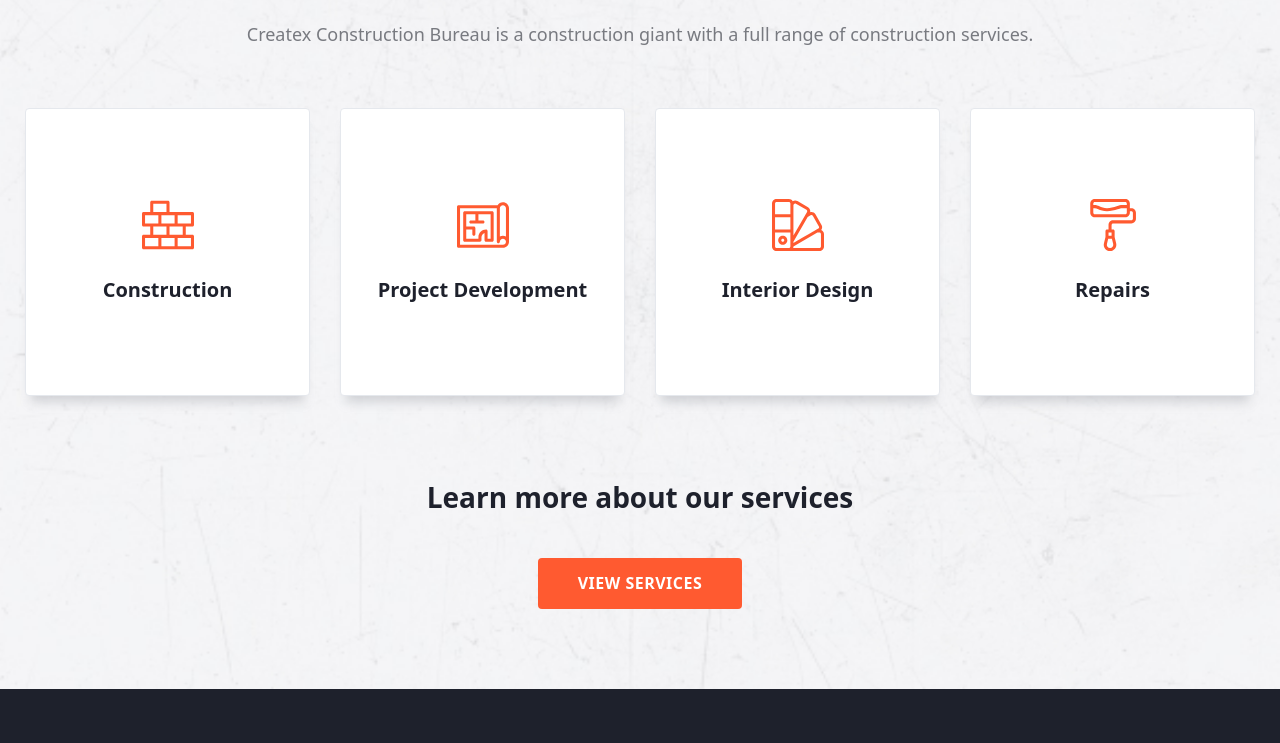
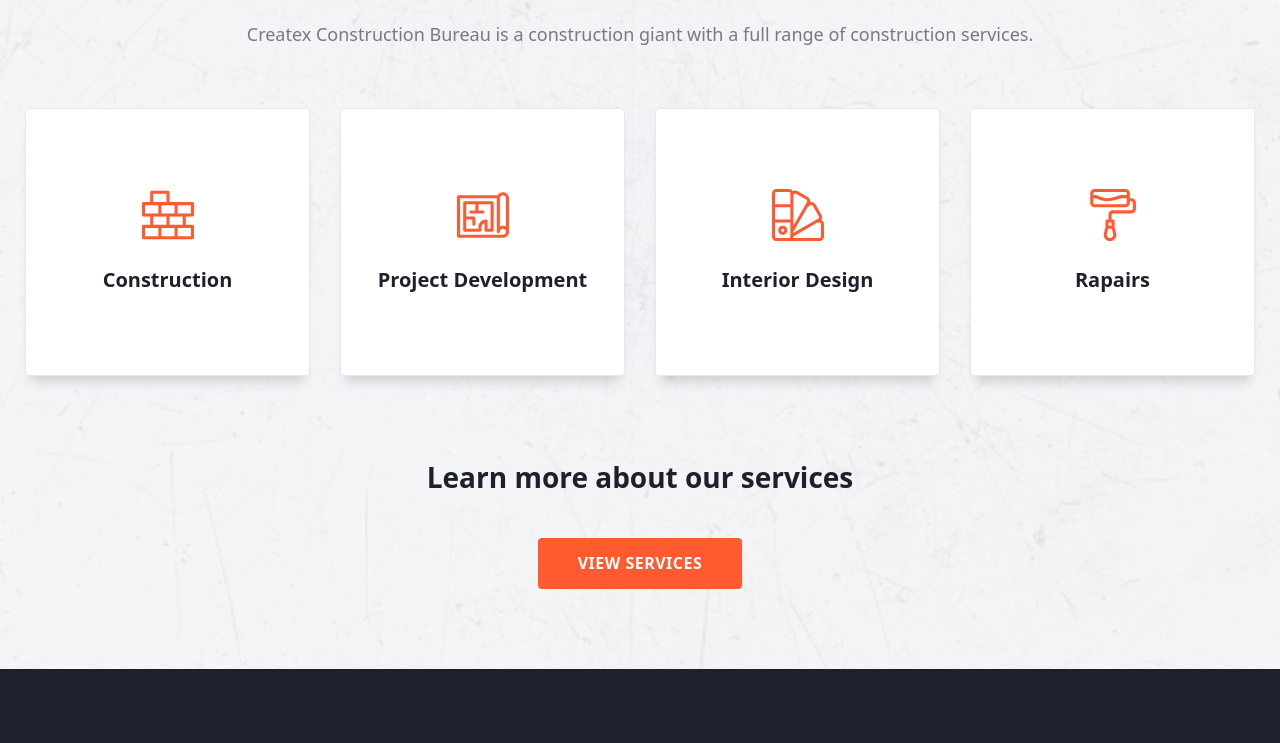
Before and after one commit to Ferym26/createx, a website with bundled scripts: page app/index.html in a window 1280 px wide. Shown: the part 3158-3901 px from the top of the page. Built offline with nearby package versions, Linux system fonts and the light colour scheme.

Commit message:
created dynamic cards in services section

```diff
--- /dev/null
+++ b/app/blocks/card-services/card-services.html
@@ -0,0 +1,35 @@
+<div class="card-services">
+  <div class="card-services__body">
+    <svg class="icon card-services__icon" width="52" height="52">
+      <use class="card-services__icon-use" xlink:href=""></use>
+    </svg>
+    <div class="card-services__name"></div>
+  </div>
+</div>
+
+<!-- <div class="card-services">
+  <div class="card-services__body">
+    <svg class="icon card-services__icon" width="52" height="52">
+      <use class="card-services__icon-use" xlink:href=""></use>
+    </svg>
+    <div class="card-services__name"></div>
+  </div>
+</div> -->
+
+<!-- <div class="card-services">
+  <div class="card-services__body">
+    <svg class="icon card-services__icon" width="52" height="52">
+      <use class="card-services__icon-use" xlink:href=""></use>
+    </svg>
+    <div class="card-services__name"></div>
+  </div>
+</div> -->
+
+<!-- <div class="card-services">
+  <div class="card-services__body">
+    <svg class="icon card-services__icon" width="52" height="52">
+      <use class="card-services__icon-use" xlink:href=""></use>
+    </svg>
+    <div class="card-services__name"></div>
+  </div>
+</div> -->
--- /dev/null
+++ b/app/blocks/card-services/card-services.scss
@@ -0,0 +1,43 @@
+.card-services {
+  --stb-card-icon-fill: var(--stb-orange-100);
+  --stb-card-text-color: var(--stb-gray-900);
+
+  flex-shrink: 0;
+  padding-block: 80px;
+  max-width: 285px;
+  width: 100%;
+
+  background-color: var(--stb-white);
+  border-radius: 4px;
+  border: 1px solid var(--stb-gray-300);
+  box-shadow: var(--stb-shadow-2);
+  cursor: pointer;
+  transition: 0.3s ease-in-out;
+
+  &__body {
+    display: grid;
+    gap: 24px;
+    justify-items: center;
+  }
+
+  &__icon {
+    width: 52px;
+    height: 52px;
+    fill: var(--stb-card-icon-fill);
+  }
+
+  &__name {
+    font-weight: 700;
+    font-size: 20px;
+    line-height: 1.5;
+    color: var(--stb-card-text-color);
+  }
+
+  &:hover {
+    --stb-card-icon-fill: var(--stb-white);
+    --stb-card-text-color: var(--stb-white);
+
+    background-color: var(--stb-gray-600);
+    box-shadow: var(--stb-shadow-3);
+  }
+}
--- a/app/components/header/header.html
+++ b/app/components/header/header.html
@@ -10,7 +10,7 @@
       />
     </div>
     <button class="header__burger-btn" id="burgerBtn" type="button">
-      <svg class="icon burger-icon" width="40" height="40">
+      <svg class="icon burger-icon header__burger-icon" width="40" height="40">
         <use xlink:href="/images/sprite.svg#burger-menu"></use>
       </svg>
     </button>
--- a/app/components/header/header.scss
+++ b/app/components/header/header.scss
@@ -55,14 +55,18 @@
       display: none;
     }
 
-    .burger-icon {
-      fill: var(--stb-burger-icon-color);
-    }
+    // .burger-icon {
+    //   fill: var(--stb-burger-icon-color);
+    // }
 
     &:hover {
       --stb-burger-icon-color: var(--stb-white);
       background-color: var(--stb-gray-800);
     }
+  }
+
+  &__burger-icon {
+    fill: var(--stb-burger-icon-color);
   }
 
   &__nav-list {
--- a/app/components/section-services/section-services.html
+++ b/app/components/section-services/section-services.html
@@ -9,44 +9,16 @@
     </div>
 
     <div class="section-services__list">
-      <div class="section-services__card">
-        <div class="section-services__card-body">
-          <svg class="icon section-services__icon" width="52" height="52">
-            <use
-              xlink:href="/images/sprite.svg#construction-service-icon"
-            ></use>
-          </svg>
-          <div class="section-services__name">Construction</div>
-        </div>
-      </div>
-      <div class="section-services__card">
-        <div class="section-services__card-body">
-          <svg class="icon section-services__icon" width="52" height="52">
-            <use xlink:href="/images/sprite.svg#development-service-icon"></use>
-          </svg>
-          <div class="section-services__name">Project Development</div>
-        </div>
-      </div>
-      <div class="section-services__card">
-        <div class="section-services__card-body">
-          <svg class="icon section-services__icon" width="52" height="52">
-            <use xlink:href="/images/sprite.svg#design-service-icon"></use>
-          </svg>
-          <div class="section-services__name">Interior Design</div>
-        </div>
-      </div>
-      <div class="section-services__card">
-        <div class="section-services__card-body">
-          <svg class="icon section-services__icon" width="52" height="52">
-            <use xlink:href="/images/sprite.svg#repairs-service-icon"></use>
-          </svg>
-          <div class="section-services__name">Repairs</div>
-        </div>
-      </div>
+      <!--#include virtual="/blocks/card-services/card-services.html" -->
+      <!--#include virtual="/blocks/card-services/card-services.html" -->
+      <!--#include virtual="/blocks/card-services/card-services.html" -->
+      <!--#include virtual="/blocks/card-services/card-services.html" -->
     </div>
 
     <div class="section-services__link">
-      <span class="section-services__link-text">Learn more about our services</span>
+      <span class="section-services__link-text">
+        Learn more about our services
+      </span>
       <a href="#" class="button button--l button--primary">View services</a>
     </div>
   </div>
--- /dev/null
+++ b/app/components/section-services/section-services.js
@@ -0,0 +1,32 @@
+export const cards = () => {
+  let cardData = [
+    {
+      icon: "#construction-service-icon",
+      title: "Construction",
+    },
+    {
+      icon: "#development-service-icon",
+      title: "Project Development",
+    },
+    {
+      icon: "#design-service-icon",
+      title: "Interior Design",
+    },
+    {
+      icon: "#repairs-service-icon",
+      title: "Rapairs",
+    },
+  ];
+
+  const cardIcon = document.querySelectorAll(".card-services__icon-use");
+  const cardName = document.querySelectorAll(".card-services__name");
+  if (cardIcon && cardName) {
+    cardData.forEach((card, index) => {
+      cardIcon[index].setAttribute(
+        "xlink:href",
+        `/images/sprite.svg${card.icon}`
+      );
+      cardName[index].innerHTML = card.title;
+    });
+  }
+};
--- a/app/components/section-services/section-services.scss
+++ b/app/components/section-services/section-services.scss
@@ -12,53 +12,10 @@
     flex-wrap: wrap;
   }
 
-  &__card {
-    --stb-card-icon-fill: var(--stb-orange-100);
-    --stb-card-text-color: var(--stb-gray-900);
-
-    flex-shrink: 0;
-    padding-block: 90px;
-    max-width: 285px;
-    width: 100%;
-
-    background-color: var(--stb-white);
-    border-radius: 4px;
-    border: 1px solid var(--stb-gray-300);
-    box-shadow: var(--stb-shadow-2);
-    cursor: pointer;
-    transition: 0.3s ease-in-out;
-
-    &:hover {
-      --stb-card-icon-fill: var(--stb-white);
-      --stb-card-text-color: var(--stb-white);
-
-      background-color: var(--stb-gray-600);
-      box-shadow: var(--stb-shadow-3);
-    }
-  }
-
-  &__card-body {
-    display: grid;
-    gap: 24px;
-    justify-items: center;
-  }
-
-  &__icon {
-    width: 52px;
-    height: 52px;
-    fill: var(--stb-card-icon-fill);
-  }
-
-  &__name {
-    font-weight: 700;
-    font-size: 20px;
-    line-height: 1.5;
-    color: var(--stb-card-text-color);
-  }
-
   &__link {
     display: flex;
     justify-content: center;
+    align-items: center;
     gap: 40px;
     flex-wrap: wrap;
     margin: 0 auto;
--- a/app/js/app.js
+++ b/app/js/app.js
@@ -5,9 +5,12 @@ import Modal from "bootstrap/js/dist/modal.js";
 import { header } from "../components/header/header.js";
 import { hero } from "../components/section-hero/section-hero.js";
 import { youtube } from "../components/section-promo/section-promo.js";
+import { cards } from "../components/section-services/section-services.js";
+// import { cards } from "../blocks/card-services/card-services.js";
 
 document.addEventListener("DOMContentLoaded", () => {
   header();
   hero.init();
   youtube();
+  cards();
 });
```
Also changed, not shown: app/blocks/card-services/card-services.js (added), app/css/app.min.css, app/js/app.min.js.
